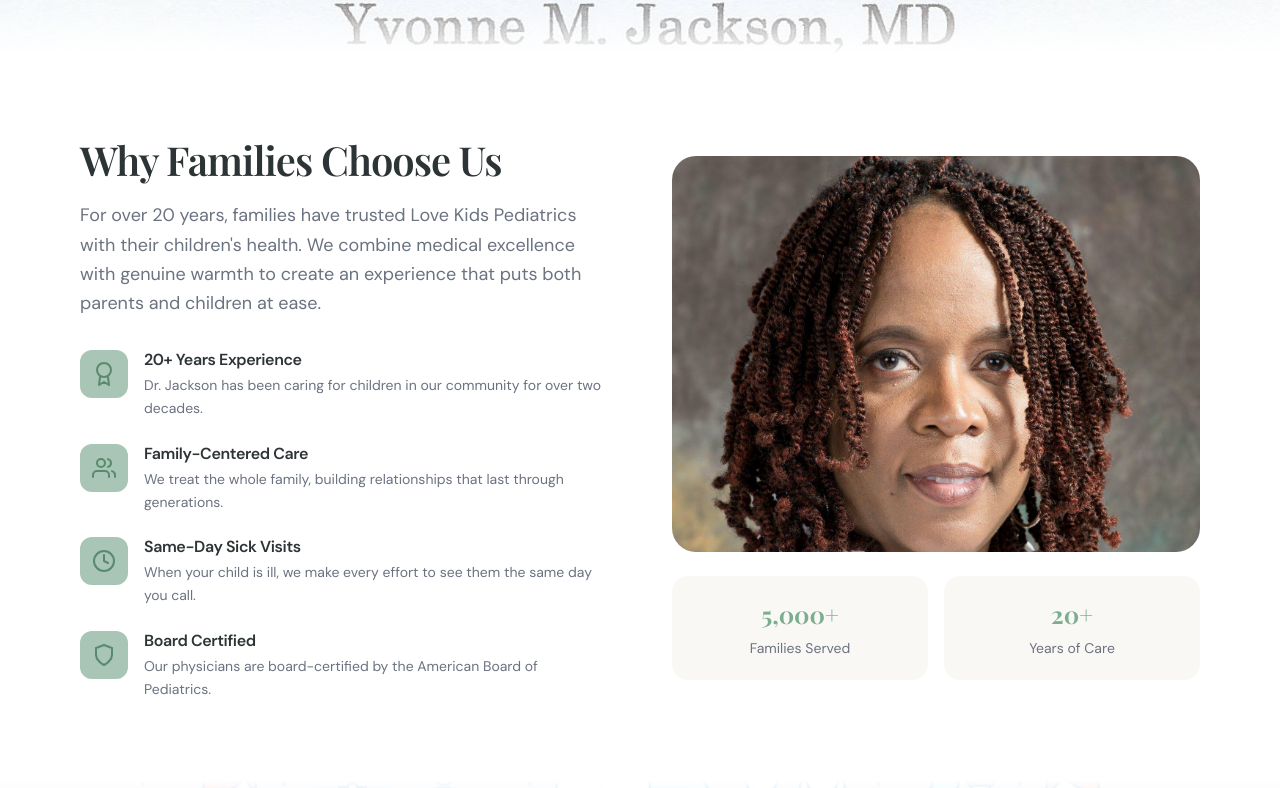
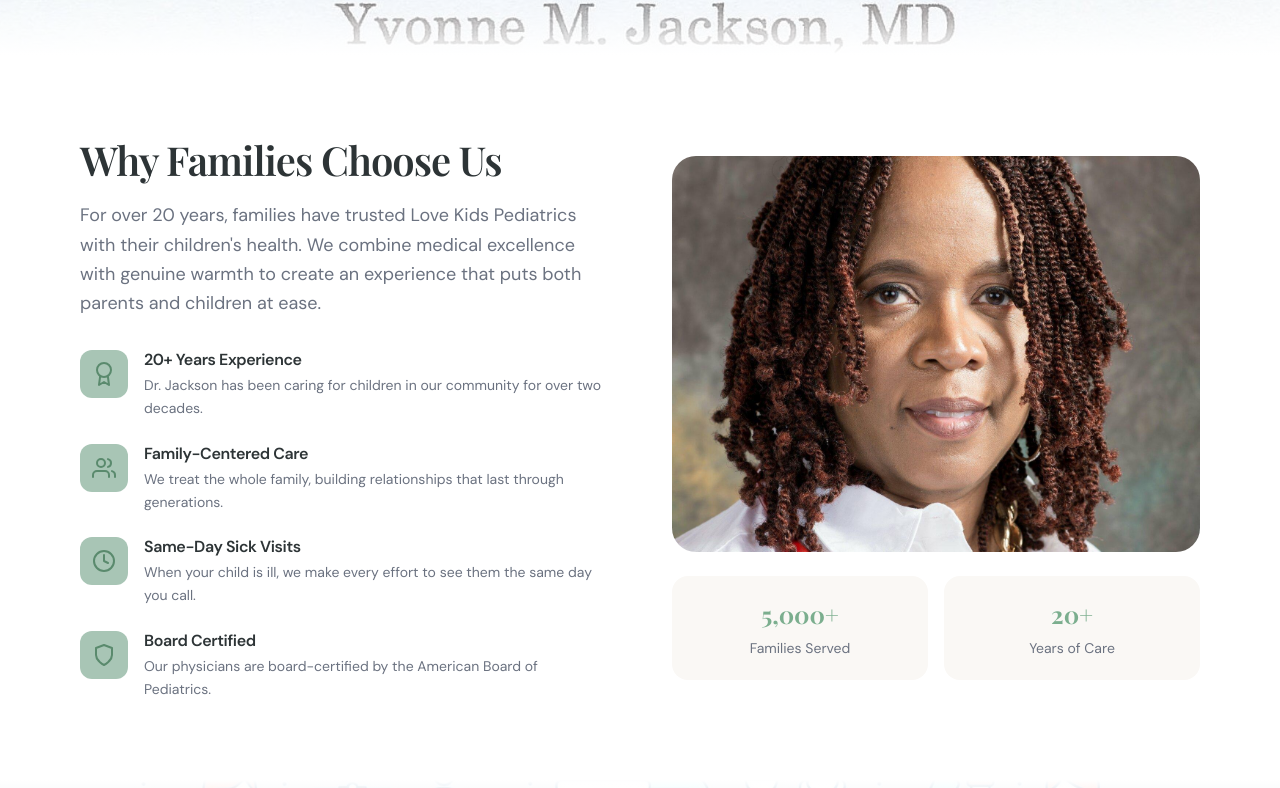
Before and after one commit to sprim0/LoveKidsPediatrics, a React (Vite) app: page / in a window 1280 px wide. Shown: the part 1880-2668 px from the top of the page. Built offline with nearby package versions, Linux system fonts and the light colour scheme; the HTML template or start-up script is replaced by a standard one; a web font is replaced by a local one.

Commit message:
Add image styling for why-image-wrapper and contact-map

```diff
--- a/src/pages/Home.css
+++ b/src/pages/Home.css
@@ -502,6 +502,12 @@
   aspect-ratio: 4 / 3;
 }
 
+.why-image-wrapper img {
+  width: 100%;
+  height: 100%;
+  object-fit: cover;
+}
+
 .why-stats {
   display: flex;
   gap: var(--space-4);
@@ -629,6 +635,18 @@
   background-color: var(--color-white);
 }
 
+.contact-map img {
+  width: 100%;
+  height: 100%;
+  object-fit: cover;
+}
+
+.contact-map a {
+  display: block;
+  width: 100%;
+  height: 100%;
+}
+
 .map-placeholder {
   width: 100%;
   height: 100%;
```
